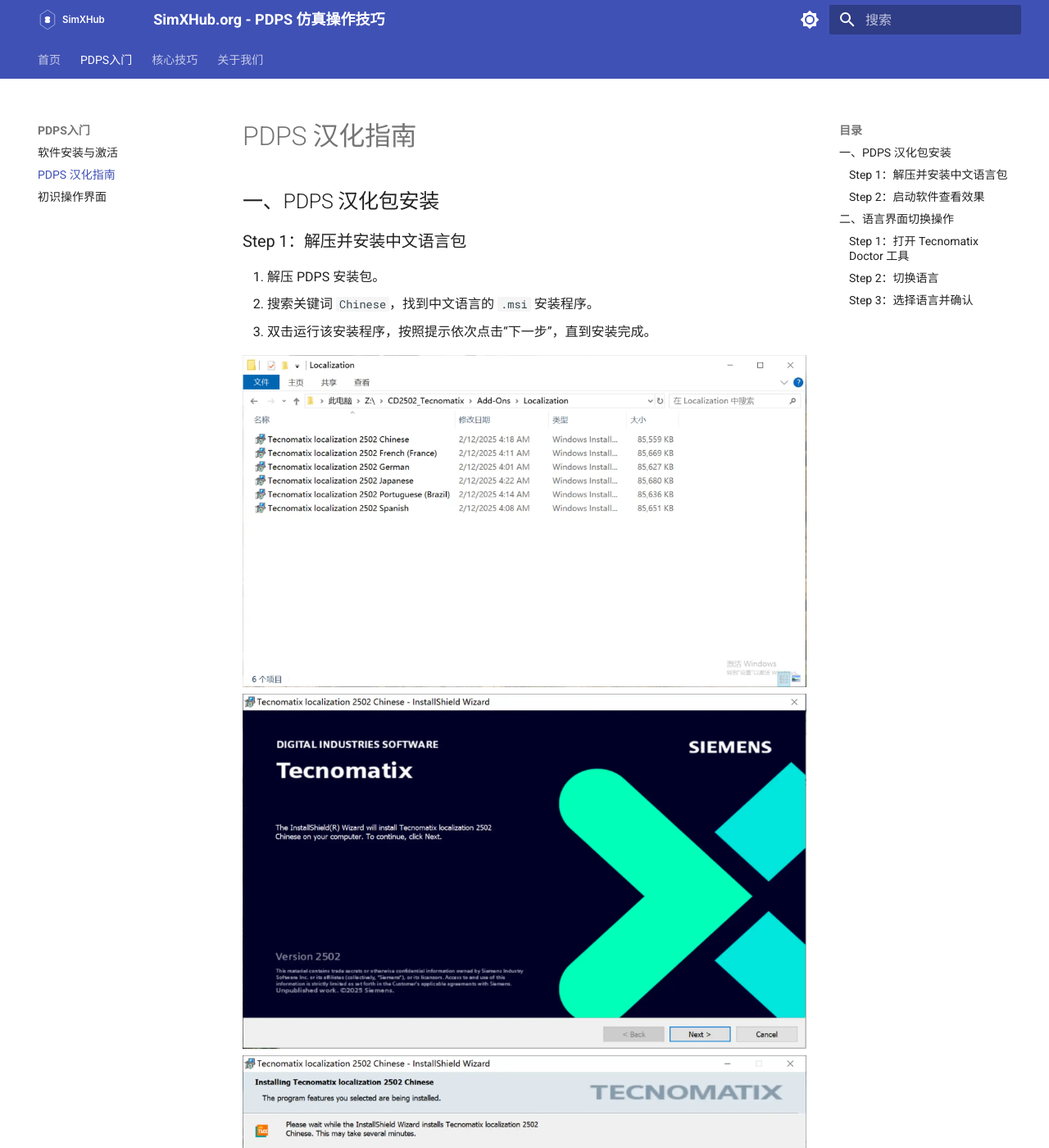
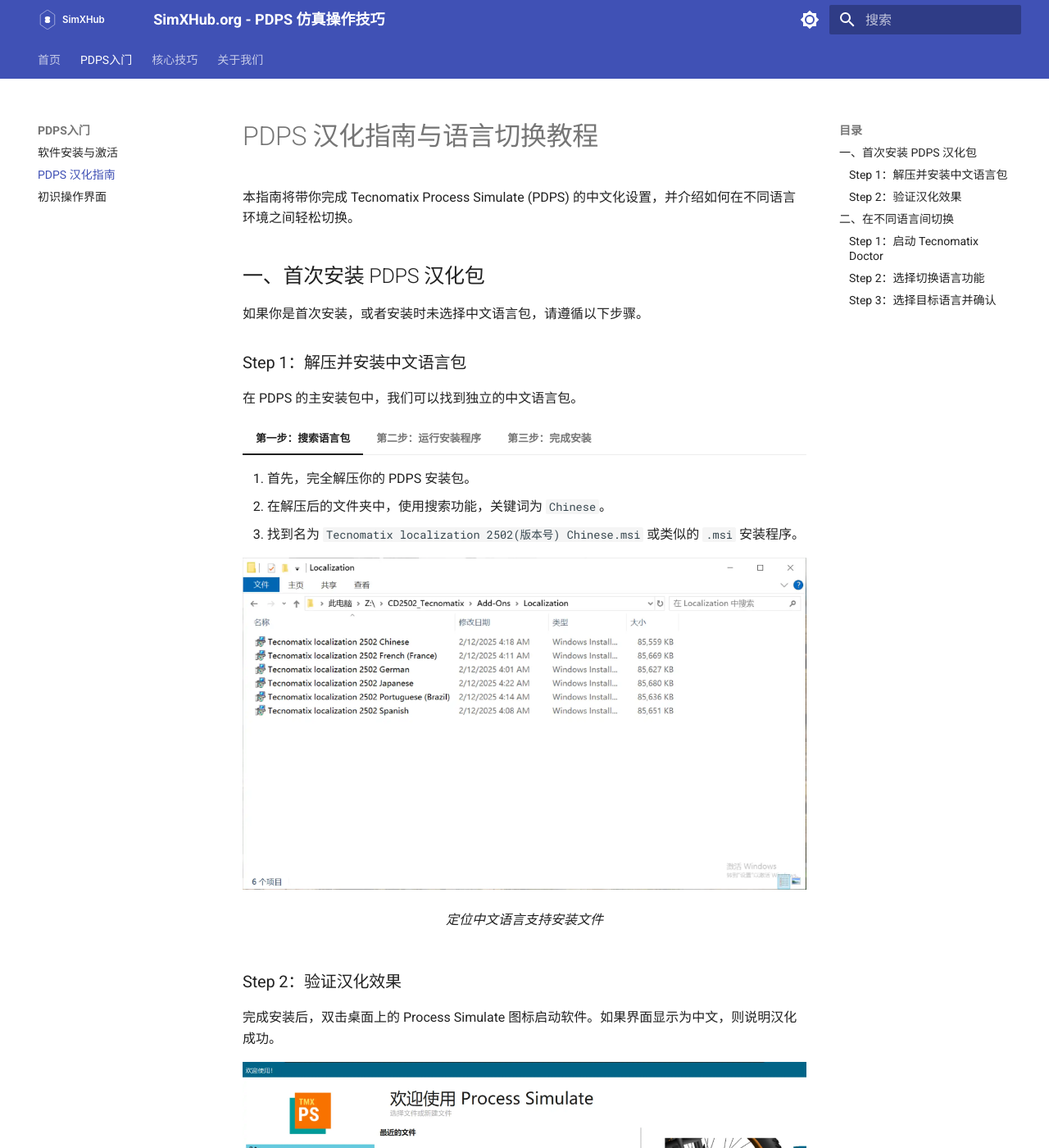
Before and after one commit to gorklonrustX/TXKnowledge, an MkDocs documentation site: the page built from docs/getting-started/ChineseTranslationGuide.md, in a window 1280 px wide and 1400 px high. Shown: the whole window at 82% size. Built offline with MkDocs 1.6.1 and Material for MkDocs 9.7.7, drawn with Linux system fonts in a browser that asks for light colours; some of the changed text lies outside the part shown.

Commit message:
Optimize some Chinese interfaces and add tab support

```diff
--- a/docs/getting-started/ChineseTranslationGuide.md
+++ b/docs/getting-started/ChineseTranslationGuide.md
@@ -1,51 +1,90 @@
-# PDPS 汉化指南
+---
+title: PDPS 汉化指南与语言切换教程
+date: 2025-08-05
+description: "提供详细的图文步骤，指导用户如何为 Tecnomatix Process Simulate (PDPS) 安装中文语言包，以及如何在不同语言界面之间进行自由切换。"
+---
 
-## 一、PDPS 汉化包安装
+# PDPS 汉化指南与语言切换教程
+
+本指南将带你完成 Tecnomatix Process Simulate (PDPS) 的中文化设置，并介绍如何在不同语言环境之间轻松切换。
+
+## 一、首次安装 PDPS 汉化包
+
+如果你是首次安装，或者安装时未选择中文语言包，请遵循以下步骤。
 
 ### Step 1：解压并安装中文语言包
 
-1. 解压 PDPS 安装包。
-2. 搜索关键词 `Chinese`，找到中文语言的 `.msi` 安装程序。
-3. 双击运行该安装程序，按照提示依次点击“下一步”，直到安装完成。
+在 PDPS 的主安装包中，我们可以找到独立的中文语言包。
 
-![Step1 安装语言包](/assets/pdps-localization/step1-language-install.webp)
-![Step1 安装语言包](/assets/pdps-localization/step2-chinese-ui.webp)
-![Step1 安装语言包](/assets/pdps-localization/step2-chinese-ui-install.webp)
-![Step1 安装语言包](/assets/pdps-localization/step2-chinese-ui-installSucced.webp)
+=== "第一步：搜索语言包"
 
-### Step 2：启动软件查看效果
+    1.  首先，完全解压你的 PDPS 安装包。
+    2.  在解压后的文件夹中，使用搜索功能，关键词为 `Chinese`。
+    3.  找到名为 `Tecnomatix localization 2502(版本号) Chinese.msi` 或类似的 `.msi` 安装程序。
 
-- 双击启动 PDPS 软件，即可看到中文界面，说明汉化成功。
+    ![在安装包中搜索 Chinese](/assets/pdps-localization/step1-language-install.webp){loading=lazy}
+    *<p align="center">定位中文语言支持安装文件</p>*
 
-![Step2 汉化界面](/assets/pdps-localization/step5-language-success-pdps.webp)
+=== "第二步：运行安装程序"
 
----
+    双击运行该 `.msi` 安装程序，启动安装向导。
 
-## 二、语言界面切换操作
+    ![运行中文语言安装向导](/assets/pdps-localization/step2-chinese-ui.webp){loading=lazy}
+    *<p align="center">开始安装中文界面支持</p>*
 
-### Step 1：打开 Tecnomatix Doctor 工具
+=== "第三步：完成安装"
 
-- 在开始菜单中找到 `Tecnomatix` 文件夹，打开其中的 **Tecnomatix Doctor** 应用程序。
+    按照向导提示，依次点击“下一步”，接受协议并完成安装。
 
-![Step3 打开Tecnomatix Doctor](/assets/pdps-localization/step3-open-doctor.webp)
+    ![安装过程截图](/assets/pdps-localization/step2-chinese-ui-install.webp){loading=lazy}
+    *<p align="center">安装向导进行中</p>*
 
-### Step 2：切换语言
+    ![安装成功提示](/assets/pdps-localization/step2-chinese-ui-installSucced.webp){loading=lazy}
+    *<p align="center">语言包安装成功</p>*
 
-1. 在上方菜单栏中，点击 `Tool` 下拉菜单。
-2. 选择 `Change Language` 选项。
+### Step 2：验证汉化效果
 
-![Step3 切换语言菜单](/assets/pdps-localization/step4-change-language.webp)
-![Step3 切换语言菜单](/assets/pdps-localization/step4-change-language-selected.webp)
-![Step3 切换语言菜单](/assets/pdps-localization/step4-change-language-succed.webp)
-![Step3 切换语言菜单](/assets/pdps-localization/step5-language-success.webp)
+完成安装后，双击桌面上的 Process Simulate 图标启动软件。如果界面显示为中文，则说明汉化成功。
 
-### Step 3：选择语言并确认
+![PDPS 中文界面展示](/assets/pdps-localization/step5-language-success-pdps.webp){loading=lazy}
+*<p align="center">成功汉化后的 PDPS 主界面</p>*
 
-- 在弹出的窗口中选择你想要切换的语言，点击 `OK`。
-- 系统会提示语言切换成功，重新打开软件后即可看到切换后的界面。
 
-![Step5 切换语言成功](/assets/pdps-localization/step5-language-success-pdps.webp)
+## 二、在不同语言间切换
 
----
+如果你的软件已安装多种语言，可以使用 **Tecnomatix Doctor** 工具进行快速切换。
 
-> 📌 **注意**：切换语言后，如未立即生效，可尝试重启软件或系统。
+### Step 1：启动 Tecnomatix Doctor
+
+在 Windows 的“开始”菜单中，找到 `Tecnomatix` 文件夹，并点击打开 **Tecnomatix Doctor** 应用程序。
+
+![在开始菜单中找到 Tecnomatix Doctor](/assets/pdps-localization/step3-open-doctor.webp){loading=lazy}
+*<p align="center">启动语言切换工具</p>*
+
+### Step 2：选择切换语言功能
+
+=== "第一步：打开工具菜单"
+
+    在 Tecnomatix Doctor 的顶部菜单栏中，点击 `Tool`（工具）下拉菜单。
+
+    ![点击工具菜单](/assets/pdps-localization/step4-change-language.webp){loading=lazy}
+
+=== "第二步：选择更改语言"
+
+    在下拉菜单中，选择 `Change Language`（更改语言）选项。
+
+    ![选择更改语言选项](/assets/pdps-localization/step4-change-language-selected.webp){loading=lazy}
+    *<p align="center">选择目标语言</p>*
+
+    ![安装成功提示](/assets/pdps-localization/step4-change-language-succed.webp){loading=lazy}
+    *<p align="center">切换语言的弹窗</p>*
+
+### Step 3：选择目标语言并确认
+
+在弹出的窗口中，选择你希望切换到的目标语言（例如 `English`），然后点击 `OK` 按钮。系统会弹出成功提示。
+
+![在弹窗中选择语言并确认](/assets/pdps-localization/step5-language-success.webp){loading=lazy}
+*<p align="center">确认切换后的成功提示</p>*
+
+!!! tip "小提示"
+    语言切换成功后，需要**重新启动 Process Simulate** 软件，新的语言界面才会生效。如果仍未生效，尝试重启电脑。
--- a/mkdocs.yml
+++ b/mkdocs.yml
@@ -60,6 +60,10 @@
 
 # Markdown 扩展 (让文章更强大)
 markdown_extensions:
+  # --- 添加 tabbed 扩展 ---
+  - pymdownx.tabbed:
+      alternate_style: true
+  # ------------------------------------
   # 用于渲染图标和 Emoji
   - pymdownx.emoji:
       emoji_index: !!python/name:material.extensions.emoji.twemoji
```
Also changed, not shown: docs/assets/pdps-localization/step3-open-doctor.webp, docs/assets/pdps-localization/step4-change-language.webp.
